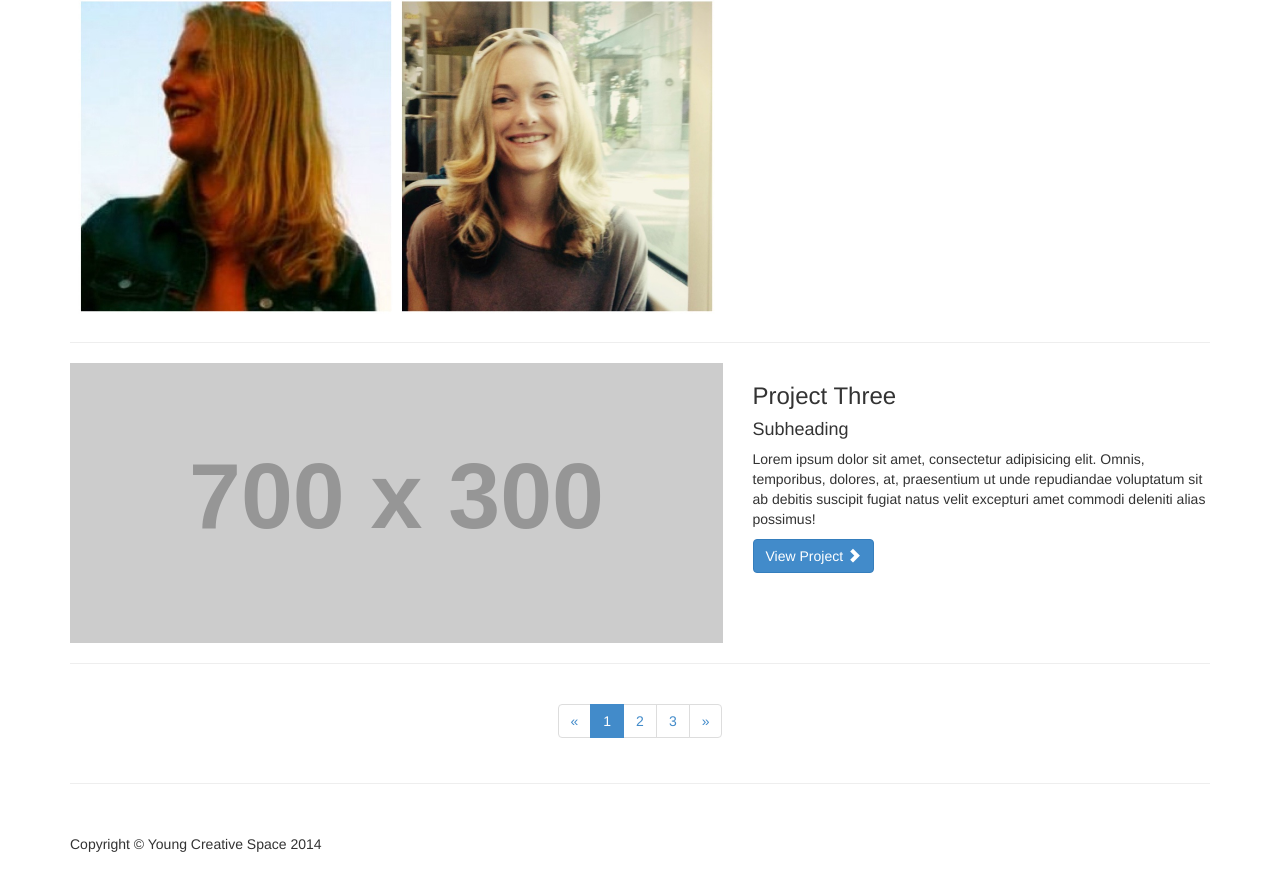
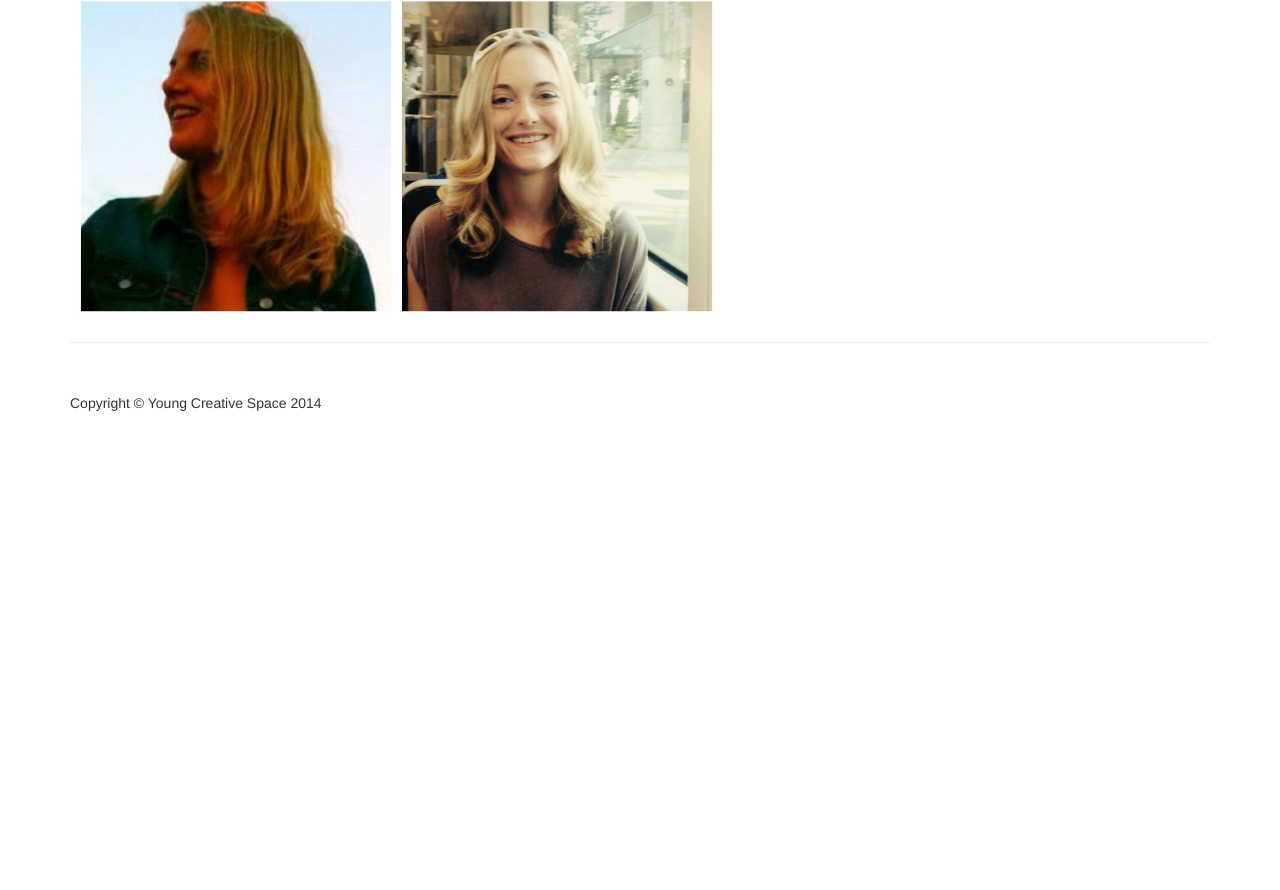
Before and after one commit to StephenJayYoung/Blog, a plain HTML site: page 1-col-portfolio/index.html in a window 1280 px wide. Shown: the part 1030-1920 px from the top of the page. After the commit the page ends 1503 px from the top, so only its background shows below. Drawn offline with Linux system fonts and the light colour scheme; placeholder pictures from the web are drawn by us.

Commit message:
updated the index page, commented out unnecessary stuff which will be necessary for future

```diff
--- a/1-col-portfolio/index.html
+++ b/1-col-portfolio/index.html
@@ -109,7 +109,7 @@
         <hr>
 
         <!-- Project Three -->
-        <div class="row">
+       <!--  <div class="row">
             <div class="col-md-7">
                 <a href="#">
                     <img class="img-responsive" src="http://placehold.it/700x300" alt="">
@@ -121,13 +121,13 @@
                 <p>Lorem ipsum dolor sit amet, consectetur adipisicing elit. Omnis, temporibus, dolores, at, praesentium ut unde repudiandae voluptatum sit ab debitis suscipit fugiat natus velit excepturi amet commodi deleniti alias possimus!</p>
                 <a class="btn btn-primary" href="#">View Project <span class="glyphicon glyphicon-chevron-right"></span></a>
             </div>
-        </div>
+        </div> -->
         <!-- /.row -->
 
-        <hr>
+<!--         <hr> -->
 
         <!-- Pagination -->
-        <div class="row text-center">
+  <!--       <div class="row text-center">
             <div class="col-lg-12">
                 <ul class="pagination">
                     <li>
@@ -149,15 +149,15 @@
                     <li>
                         <a href="#">5</a>
                     </li> -->
-                    <li>
+<!--                     <li>
                         <a href="#">&raquo;</a>
                     </li>
                 </ul>
             </div>
-        </div>
+        </div>  -->
         <!-- /.row -->
 
-        <hr>
+
 
         <!-- Footer -->
         <footer>
```
